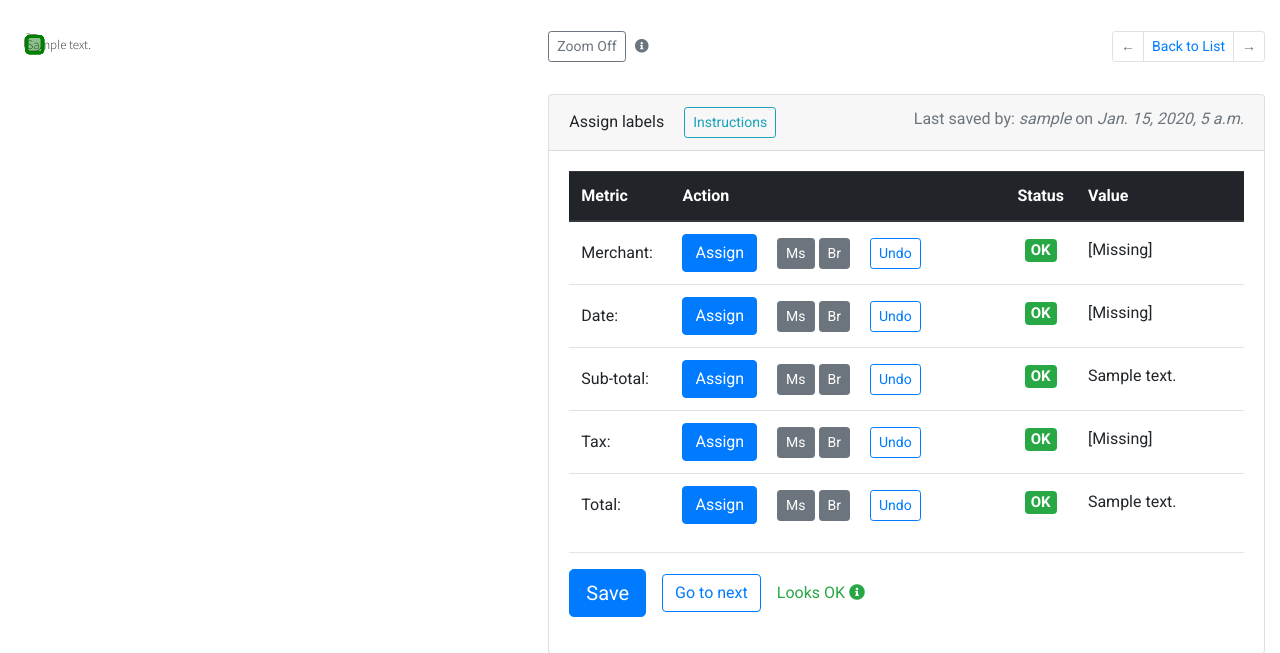
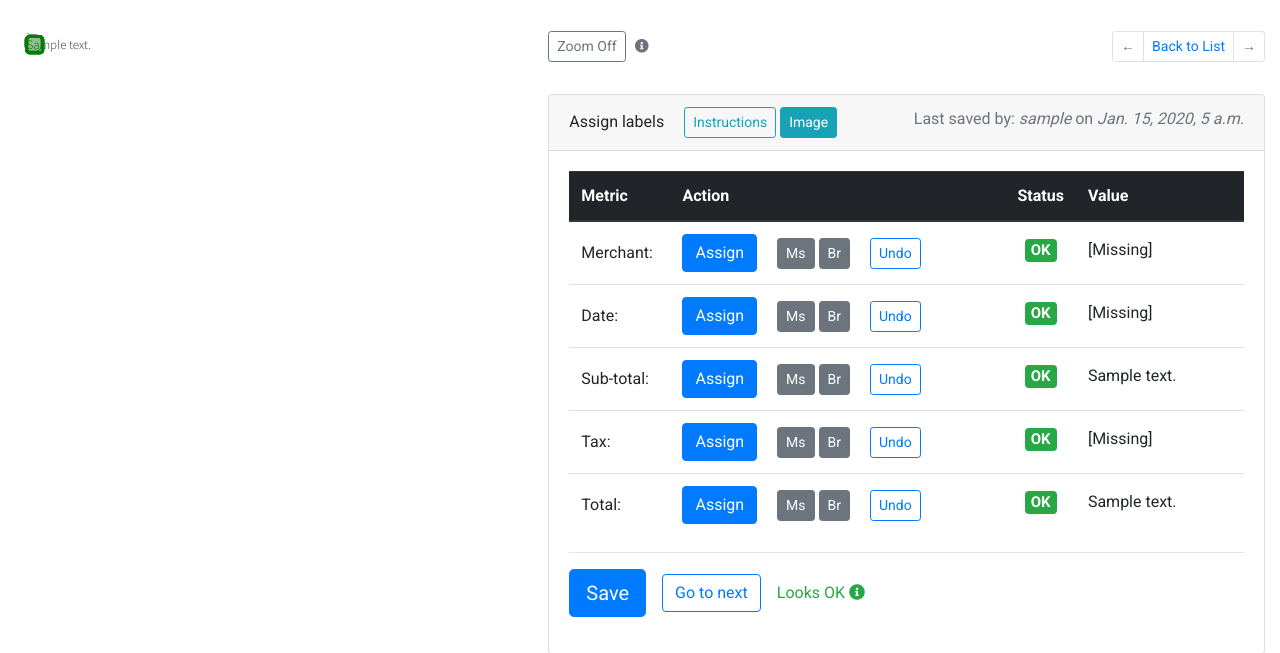
Before and after one commit to glebkorolkov/receipt-labeler, a Django app: page /labeler/1/ in a window 1280 px wide. Shown: the part 71-724 px from the top of the page. Run offline with Django 3.2, Linux system fonts and the light colour scheme; a user stored in the database is signed in; tables that the repository leaves empty hold one stand-in row (values such as "Sample post"); some libraries are stand-ins or nearby versions.

Commit message:
Add image display on receipt view page

```diff
--- a/app/app/settings.py
+++ b/app/app/settings.py
@@ -150,3 +150,6 @@ REST_FRAMEWORK = {
         'rest_framework.permissions.DjangoModelPermissionsOrAnonReadOnly'
     ]
 }
+
+# Receipt image bucket url
+RECEIPT_IMG_PATH = 'https://s3.amazonaws.com/receipt-labeler/images/'
--- a/app/labeler/templates/labeler/receipt.html
+++ b/app/labeler/templates/labeler/receipt.html
@@ -75,6 +75,9 @@
       	<div class="card ">
 	        <div class="card-header">
 	          Assign labels <button id="instruction_btn" class="btn btn-outline-info btn-sm ml-3" data-toggle="modal" data-target="#instructions_modal">Instructions</button>
+	          {% if receipt_image_url %}
+	          	<button class="btn btn-info btn-sm" data-toggle="modal" data-target="#image_modal">Image</button>
+	          {% endif %}
 	          {% if receipt.labels.user_upd %}
 	          	<span class="float-right text-muted">Last saved by: <i>{{ receipt.labels.user_upd }}</i> on <i>{{ receipt.labels.date_upd }}</i></span>
 	          {% endif %}
@@ -302,7 +305,7 @@
 	    </div>
 	  </div>
 	</div>
-	<!-- Submit modal -->
+	<!-- Instructions modal -->
   <div id="instructions_modal" class="modal fade" tabindex="-1">
 	  <div class="modal-dialog">
 	    <div class="modal-content">
@@ -344,6 +347,25 @@
 	    </div>
 	  </div>
 	</div>
+	<!-- Image modal -->
+  <div id="image_modal" class="modal fade" tabindex="-1">
+	  <div class="modal-dialog modal-lg">
+	    <div class="modal-content">
+	      <div class="modal-header">
+	        <h5 class="modal-title"><span class="fas fa-info-circle"></span> Receipt image</h5>
+	        <button type="button" class="close" data-dismiss="modal">
+	          <span>&times;</span>
+	        </button>
+	      </div>
+	      <div class="modal-body">
+	        <img style="width: 100%" src="{{ receipt_image_url }}">
+	      </div>
+	      <div class="modal-footer">
+	        <button type="button" class="btn btn-secondary" data-dismiss="modal">Close</button>
+	      </div>
+	    </div>
+	  </div>
+	</div>
 
   <script type="text/javascript">
     var receipt = {{ receipt_json|safe }}
--- a/app/labeler/views.py
+++ b/app/labeler/views.py
@@ -1,4 +1,5 @@
 import json
+import os
 
 from django.shortcuts import render, get_object_or_404
 from django.core.paginator import Paginator
@@ -6,6 +7,7 @@ from django.db.models import Q
 from django.contrib.auth.decorators import login_required, user_passes_test
 
 from .models import *
+from app.settings import RECEIPT_IMG_PATH
 
 
 @login_required
@@ -143,6 +145,10 @@ def receipt_view(request, receipt_id):
         words = receipt.words.filter(**{'labels__' + lbl: True}).all()
         assigned[lbl] = [word.id for word in words]
 
+    # Build url of receipt image
+    receipt_image_name = str(receipt.id) + '_' + receipt.receipt_code + '.png'
+    receipt_image_url = os.path.join(RECEIPT_IMG_PATH, receipt_image_name)
+
     # Build template context
     context = {
         'receipt': receipt,
@@ -154,6 +160,7 @@ def receipt_view(request, receipt_id):
         'page': page,
         'url_filters': make_url_filters(request),
         'messages': messages,
+        'receipt_image_url': receipt_image_url,
     }
 
     # Render and return page
```
